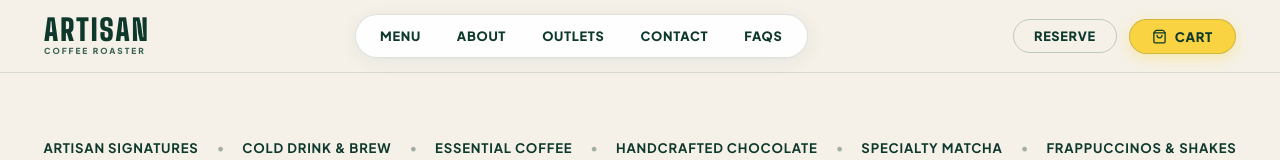
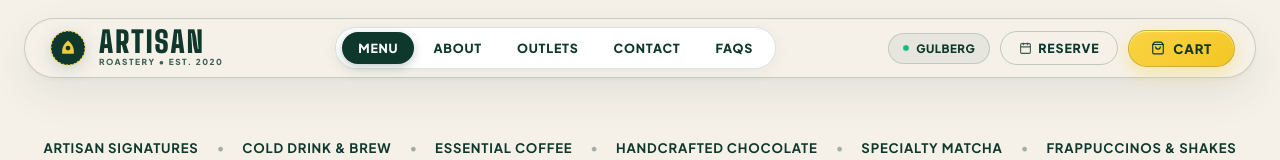
Before and after one commit to armanh148/Artisan-Coffee-Gulberg, a React (Vite) app: page / in a window 1280 px wide. Shown: the top 160 px of the page. Built offline with nearby package versions, Linux system fonts and the light colour scheme.

Commit message:
style: elevate navbar with floating luxury capsule, roastery seal emblem, active segmented tabs, and tactile theme buttons

```diff
--- a/src/components/kopag/KopagNavbar.jsx
+++ b/src/components/kopag/KopagNavbar.jsx
@@ -1,5 +1,5 @@
 import React, { useState, useEffect } from 'react';
-import { ShoppingBag, Menu, X } from 'lucide-react';
+import { ShoppingBag, Calendar, Menu, X, MapPin } from 'lucide-react';
 
 export default function KopagNavbar({
   cartCount = 0,
@@ -15,10 +15,11 @@ export default function KopagNavbar({
 }) {
   const [scrolled, setScrolled] = useState(false);
   const [mobileMenuOpen, setMobileMenuOpen] = useState(false);
+  const [activeNav, setActiveNav] = useState('menu');
 
   useEffect(() => {
     const handleScroll = () => {
-      setScrolled(window.scrollY > 20);
+      setScrolled(window.scrollY > 25);
     };
     window.addEventListener('scroll', handleScroll);
     return () => window.removeEventListener('scroll', handleScroll);
@@ -27,46 +28,108 @@ export default function KopagNavbar({
   return (
     <header className={`navbar-root-wrap ${scrolled ? 'is-scrolled' : ''}`}>
       <div className="navbar-inner-container">
-        {/* 1. Left: Clean Bold Brand Logo (matches "Guide" position in reference) */}
+        {/* 1. Left: Brand Emblem + Typography Mark */}
         <div
           className="navbar-brand-col"
-          onClick={() => window.scrollTo({ top: 0, behavior: 'smooth' })}
+          onClick={() => {
+            window.scrollTo({ top: 0, behavior: 'smooth' });
+            setActiveNav('menu');
+          }}
           role="button"
           tabIndex={0}
-          title="Artisan Coffee Roaster"
+          title="Artisan Coffee Roaster &bull; Home"
         >
-          <span className="navbar-brand-title">ARTISAN</span>
-          <span className="navbar-brand-sub">COFFEE ROASTER</span>
+          <div className="navbar-seal-icon" aria-hidden="true">
+            <svg viewBox="0 0 40 40" className="navbar-seal-svg" width="34" height="34">
+              <circle cx="20" cy="20" r="18" fill="#0D382B" stroke="#F9D342" strokeWidth="1.5" strokeDasharray="2,2"/>
+              <path d="M14 26 C14 26, 12 18, 20 12 C28 18, 26 26, 26 26 Z" fill="#F9D342" opacity="0.95"/>
+              <circle cx="20" cy="20" r="2.5" fill="#0D382B"/>
+            </svg>
+          </div>
+          <div className="navbar-brand-text">
+            <span className="navbar-brand-title">ARTISAN</span>
+            <span className="navbar-brand-sub">ROASTERY &bull; EST. 2020</span>
+          </div>
         </div>
 
-        {/* 2. Center: Floating White Rounded Capsule with Navigation Links (5 links matching reference) */}
+        {/* 2. Center: Tactile White Pill Capsule with Segmented Links */}
         <nav className="navbar-center-capsule" aria-label="Main Navigation">
-          <button type="button" className="capsule-link" onClick={onOpenMenu}>
+          <button
+            type="button"
+            className={`capsule-link ${activeNav === 'menu' ? 'is-active' : ''}`}
+            onClick={() => {
+              setActiveNav('menu');
+              if (onOpenMenu) onOpenMenu();
+            }}
+          >
             Menu
           </button>
-          <button type="button" className="capsule-link" onClick={onOpenAbout}>
+          <button
+            type="button"
+            className={`capsule-link ${activeNav === 'about' ? 'is-active' : ''}`}
+            onClick={() => {
+              setActiveNav('about');
+              if (onOpenAbout) onOpenAbout();
+            }}
+          >
             About
           </button>
-          <button type="button" className="capsule-link" onClick={onOpenShops}>
+          <button
+            type="button"
+            className={`capsule-link ${activeNav === 'outlets' ? 'is-active' : ''}`}
+            onClick={() => {
+              setActiveNav('outlets');
+              if (onOpenShops) onOpenShops();
+            }}
+          >
             Outlets
           </button>
-          <button type="button" className="capsule-link" onClick={onOpenContact}>
+          <button
+            type="button"
+            className={`capsule-link ${activeNav === 'contact' ? 'is-active' : ''}`}
+            onClick={() => {
+              setActiveNav('contact');
+              if (onOpenContact) onOpenContact();
+            }}
+          >
             Contact
           </button>
-          <button type="button" className="capsule-link" onClick={onOpenFaq}>
+          <button
+            type="button"
+            className={`capsule-link ${activeNav === 'faq' ? 'is-active' : ''}`}
+            onClick={() => {
+              setActiveNav('faq');
+              if (onOpenFaq) onOpenFaq();
+            }}
+          >
             FAQs
           </button>
         </nav>
 
-        {/* 3. Right: Secondary Action ("Log in" style) + Glowing Accent Pill ("Sign Up" style) */}
+        {/* 3. Right Actions: Branch Live Chip + Reserve + Radiant Yellow Cart */}
         <div className="navbar-right-col">
+          {selectedBranch && (
+            <button
+              type="button"
+              className="navbar-branch-pill"
+              onClick={onOpenLocation}
+              title="Click to Switch Outlet"
+            >
+              <span className="pulse-dot" />
+              <span className="branch-label">
+                {selectedBranch.name.replace('Artisan Coffee Roaster - ', '').split(' ')[0]}
+              </span>
+            </button>
+          )}
+
           <button
             type="button"
             className="navbar-secondary-btn"
             onClick={onOpenReserve}
             title="Reserve a Table"
           >
-            Reserve
+            <Calendar size={13} className="btn-icon" />
+            <span>Reserve</span>
           </button>
 
           <button
@@ -75,8 +138,8 @@ export default function KopagNavbar({
             onClick={onOpenCart}
             title="View Cart"
           >
-            <ShoppingBag size={15} />
-            <span>Cart</span>
+            <ShoppingBag size={14} className="cart-icon" />
+            <span className="cta-text">Cart</span>
             {cartCount > 0 && <span className="navbar-cart-badge">{cartCount}</span>}
           </button>
 
@@ -87,7 +150,7 @@ export default function KopagNavbar({
             onClick={() => setMobileMenuOpen(!mobileMenuOpen)}
             aria-label="Toggle navigation menu"
           >
-            {mobileMenuOpen ? <X size={22} /> : <Menu size={22} />}
+            {mobileMenuOpen ? <X size={20} /> : <Menu size={20} />}
           </button>
         </div>
       </div>
@@ -116,6 +179,7 @@ export default function KopagNavbar({
                 type="button"
                 onClick={() => {
                   if (onOpenMenu) onOpenMenu();
+                  setActiveNav('menu');
                   setMobileMenuOpen(false);
                 }}
               >
@@ -125,6 +189,7 @@ export default function KopagNavbar({
                 type="button"
                 onClick={() => {
                   if (onOpenAbout) onOpenAbout();
+                  setActiveNav('about');
                   setMobileMenuOpen(false);
                 }}
               >
@@ -134,6 +199,7 @@ export default function KopagNavbar({
                 type="button"
                 onClick={() => {
                   if (onOpenShops) onOpenShops();
+                  setActiveNav('outlets');
                   setMobileMenuOpen(false);
                 }}
               >
@@ -143,6 +209,7 @@ export default function KopagNavbar({
                 type="button"
                 onClick={() => {
                   if (onOpenContact) onOpenContact();
+                  setActiveNav('contact');
                   setMobileMenuOpen(false);
                 }}
               >
@@ -170,6 +237,7 @@ export default function KopagNavbar({
                 type="button"
                 onClick={() => {
                   if (onOpenFaq) onOpenFaq();
+                  setActiveNav('faq');
                   setMobileMenuOpen(false);
                 }}
               >
--- a/src/kopag.css
+++ b/src/kopag.css
@@ -28,52 +28,82 @@
   position: relative;
 }
 
-/* 1. TOP NAVBAR (EDITORIAL RETRO-MODERN THEME STYLING) */
+/* 1. TOP NAVBAR (FLOATING LUXURY EDITORIAL CAPSULE) */
 .navbar-root-wrap {
   position: fixed;
-  top: 0;
+  top: 18px;
   left: 0;
   right: 0;
+  width: calc(100% - 48px);
+  max-width: 1400px;
+  margin: 0 auto;
+  z-index: 1000;
+  background: rgba(245, 241, 233, 0.88);
+  backdrop-filter: blur(24px);
+  -webkit-backdrop-filter: blur(24px);
+  border: 1.5px solid rgba(13, 56, 43, 0.2);
+  border-radius: 9999px;
+  padding: 8px 20px;
+  box-shadow: 0 16px 40px rgba(13, 56, 43, 0.08), 0 2px 6px rgba(0, 0, 0, 0.03);
+  transition: all 0.35s cubic-bezier(0.16, 1, 0.3, 1);
+}
+
+.navbar-root-wrap.is-scrolled {
+  top: 12px;
+  background: rgba(245, 241, 233, 0.96);
+  border-color: rgba(13, 56, 43, 0.3);
+  box-shadow: 0 20px 48px rgba(13, 56, 43, 0.14);
+}
+
+.navbar-inner-container {
   width: 100%;
-  z-index: 1000;
-  background: rgba(245, 241, 233, 0.92);
-  backdrop-filter: blur(20px);
-  -webkit-backdrop-filter: blur(20px);
-  border-bottom: 1.5px solid rgba(13, 56, 43, 0.12);
-  padding: 14px 44px;
-  transition: all 0.3s cubic-bezier(0.16, 1, 0.3, 1);
-}
-
-.navbar-root-wrap.is-scrolled {
-  padding: 10px 44px;
-  background: rgba(245, 241, 233, 0.98);
-  box-shadow: 0 10px 30px rgba(13, 56, 43, 0.08);
-  border-bottom-color: rgba(13, 56, 43, 0.2);
-}
-
-.navbar-inner-container {
-  max-width: 1600px;
-  margin: 0 auto;
   display: flex;
   align-items: center;
   justify-content: space-between;
-  gap: 20px;
-}
-
-/* Left: Bold clean brand logo with sub-mark */
+  gap: 16px;
+}
+
+/* Left: Brand Emblem + Typography Mark */
 .navbar-brand-col {
   display: flex;
-  flex-direction: column;
-  align-items: flex-start;
+  align-items: center;
+  gap: 12px;
   cursor: pointer;
   user-select: none;
   flex-shrink: 0;
-  line-height: 1;
+  padding-left: 4px;
   transition: transform 0.25s ease;
 }
 
 .navbar-brand-col:hover {
   transform: scale(1.02);
+}
+
+.navbar-seal-icon {
+  width: 38px;
+  height: 38px;
+  border-radius: 50%;
+  display: flex;
+  align-items: center;
+  justify-content: center;
+  transition: transform 0.4s cubic-bezier(0.16, 1, 0.3, 1);
+  filter: drop-shadow(0 4px 8px rgba(13, 56, 43, 0.16));
+}
+
+.navbar-brand-col:hover .navbar-seal-icon {
+  transform: rotate(20deg) scale(1.08);
+}
+
+.navbar-seal-svg {
+  width: 100%;
+  height: 100%;
+  display: block;
+}
+
+.navbar-brand-text {
+  display: flex;
+  flex-direction: column;
+  line-height: 1;
 }
 
 .navbar-brand-title {
@@ -83,78 +113,128 @@
   letter-spacing: 2px;
   color: var(--kopag-green);
   text-transform: uppercase;
-  line-height: 0.9;
+  line-height: 0.88;
 }
 
 .navbar-brand-sub {
   font-size: 0.52rem;
   font-weight: 800;
-  letter-spacing: 2px;
+  letter-spacing: 1.5px;
   color: var(--kopag-green-muted);
   text-transform: uppercase;
   margin-top: 3px;
 }
 
-/* Center: Floating White Rounded Capsule with Theme Navigation Links */
+/* Center: Tactile White Pill Capsule with Segmented Links */
 .navbar-center-capsule {
-  background: rgba(255, 255, 255, 0.94);
-  backdrop-filter: blur(14px);
-  -webkit-backdrop-filter: blur(14px);
+  background: #FFFFFF;
   border-radius: 9999px;
-  padding: 5px 8px;
-  display: flex;
-  align-items: center;
-  gap: 4px;
-  box-shadow: 0 4px 20px rgba(13, 56, 43, 0.06), 0 1px 3px rgba(0, 0, 0, 0.03);
+  padding: 4px 6px;
+  display: flex;
+  align-items: center;
+  gap: 3px;
+  box-shadow: 0 4px 16px rgba(13, 56, 43, 0.05), inset 0 1px 2px rgba(255, 255, 255, 0.8);
   border: 1.5px solid rgba(13, 56, 43, 0.14);
   transition: all 0.25s ease;
 }
 
 .navbar-center-capsule:hover {
-  box-shadow: 0 8px 26px rgba(13, 56, 43, 0.1);
+  box-shadow: 0 8px 24px rgba(13, 56, 43, 0.1);
   border-color: rgba(13, 56, 43, 0.24);
 }
 
 .capsule-link {
   background: transparent;
   border: none;
-  font-size: 0.8rem;
-  font-weight: 800;
-  text-transform: uppercase;
-  letter-spacing: 0.7px;
+  font-size: 0.78rem;
+  font-weight: 800;
+  text-transform: uppercase;
+  letter-spacing: 0.8px;
   color: var(--kopag-green);
   cursor: pointer;
   padding: 8px 16px;
   border-radius: 9999px;
-  transition: all 0.2s cubic-bezier(0.16, 1, 0.3, 1);
+  transition: all 0.22s cubic-bezier(0.16, 1, 0.3, 1);
   white-space: nowrap;
 }
 
 .capsule-link:hover {
-  background: rgba(13, 56, 43, 0.08);
+  background: rgba(13, 56, 43, 0.06);
   color: var(--kopag-green);
   transform: translateY(-1px);
 }
 
-/* Right: Secondary Action (Pill) + Signature Buttercup Yellow Primary Cart Pill */
+.capsule-link.is-active {
+  background: var(--kopag-green);
+  color: #FFFFFF;
+  box-shadow: 0 3px 10px rgba(13, 56, 43, 0.25);
+}
+
+.capsule-link.is-active:hover {
+  background: #000000;
+  color: #FFFFFF;
+}
+
+/* Right Actions: Branch Live Chip + Reserve + Radiant Yellow Cart */
 .navbar-right-col {
   display: flex;
   align-items: center;
-  gap: 12px;
+  gap: 10px;
   flex-shrink: 0;
+}
+
+.navbar-branch-pill {
+  background: rgba(13, 56, 43, 0.06);
+  border: 1px solid rgba(13, 56, 43, 0.16);
+  border-radius: 9999px;
+  padding: 7px 14px;
+  font-size: 0.72rem;
+  font-weight: 800;
+  text-transform: uppercase;
+  letter-spacing: 0.5px;
+  color: var(--kopag-green);
+  display: inline-flex;
+  align-items: center;
+  gap: 7px;
+  cursor: pointer;
+  transition: all 0.2s ease;
+}
+
+.navbar-branch-pill:hover {
+  background: rgba(13, 56, 43, 0.12);
+  border-color: var(--kopag-green);
+  transform: translateY(-1px);
+}
+
+.pulse-dot {
+  width: 6px;
+  height: 6px;
+  border-radius: 50%;
+  background: #10B981;
+  box-shadow: 0 0 0 2px rgba(16, 185, 129, 0.25);
+  animation: pulseDot 2s infinite;
+}
+
+@keyframes pulseDot {
+  0% { transform: scale(0.95); box-shadow: 0 0 0 0 rgba(16, 185, 129, 0.5); }
+  70% { transform: scale(1); box-shadow: 0 0 0 5px rgba(16, 185, 129, 0); }
+  100% { transform: scale(0.95); box-shadow: 0 0 0 0 rgba(16, 185, 129, 0); }
 }
 
 .navbar-secondary-btn {
   background: transparent;
   border: 1.5px solid rgba(13, 56, 43, 0.22);
   border-radius: 9999px;
-  padding: 8px 20px;
-  font-size: 0.8rem;
-  font-weight: 800;
-  text-transform: uppercase;
-  letter-spacing: 0.7px;
-  color: var(--kopag-green);
-  cursor: pointer;
+  padding: 8px 18px;
+  font-size: 0.78rem;
+  font-weight: 800;
+  text-transform: uppercase;
+  letter-spacing: 0.8px;
+  color: var(--kopag-green);
+  cursor: pointer;
+  display: inline-flex;
+  align-items: center;
+  gap: 6px;
   transition: all 0.25s ease;
 }
 
@@ -165,21 +245,25 @@
   transform: translateY(-1px);
 }
 
+.navbar-secondary-btn .btn-icon {
+  opacity: 0.8;
+}
+
 .navbar-primary-cta {
-  background: var(--kopag-yellow);
-  color: var(--kopag-green);
-  border: 1.5px solid rgba(13, 56, 43, 0.18);
+  background: linear-gradient(135deg, #F9D342 0%, #F5C725 100%);
+  color: var(--kopag-green);
+  border: 1.5px solid rgba(13, 56, 43, 0.2);
   border-radius: 9999px;
-  padding: 8px 22px;
+  padding: 9px 22px;
   font-size: 0.82rem;
   font-weight: 900;
   text-transform: uppercase;
-  letter-spacing: 0.7px;
+  letter-spacing: 0.8px;
   display: inline-flex;
   align-items: center;
   gap: 8px;
   cursor: pointer;
-  box-shadow: 0 4px 16px rgba(249, 211, 66, 0.38);
+  box-shadow: 0 6px 18px rgba(249, 211, 66, 0.42), inset 0 1px 1px rgba(255, 255, 255, 0.6);
   transition: all 0.25s cubic-bezier(0.16, 1, 0.3, 1);
 }
 
@@ -188,13 +272,21 @@
   color: #FFFFFF;
   border-color: var(--kopag-green);
   transform: translateY(-2px);
-  box-shadow: 0 8px 24px rgba(13, 56, 43, 0.25);
+  box-shadow: 0 10px 26px rgba(13, 56, 43, 0.28);
+}
+
+.navbar-primary-cta .cart-icon {
+  transition: transform 0.25s ease;
+}
+
+.navbar-primary-cta:hover .cart-icon {
+  transform: scale(1.15) rotate(-5deg);
 }
 
 .navbar-cart-badge {
   background: var(--kopag-green);
   color: #FFFFFF;
-  font-size: 0.7rem;
+  font-size: 0.68rem;
   font-weight: 900;
   border-radius: 9999px;
   padding: 2px 7px;
@@ -2547,7 +2639,8 @@ html {
 
 @media (max-width: 880px) {
   .navbar-center-capsule,
-  .navbar-secondary-btn {
+  .navbar-secondary-btn,
+  .navbar-branch-pill {
     display: none;
   }
   .navbar-mobile-toggle {
@@ -2564,17 +2657,26 @@ html {
 @media (max-width: 768px) {
   /* 1. Header & Nav */
   .navbar-root-wrap {
-    padding: 12px 18px;
+    top: 10px;
+    width: calc(100% - 24px);
+    padding: 8px 14px;
   }
   .navbar-root-wrap.is-scrolled {
-    padding: 10px 18px;
+    top: 8px;
+  }
+  .navbar-seal-icon {
+    width: 30px;
+    height: 30px;
   }
   .navbar-brand-title {
     font-size: 1.45rem;
   }
+  .navbar-brand-sub {
+    font-size: 0.44rem;
+  }
   .navbar-primary-cta {
-    padding: 7px 16px;
-    font-size: 0.8rem;
+    padding: 7px 14px;
+    font-size: 0.76rem;
     border-radius: 9999px;
   }
   .navbar-mobile-toggle {
```
